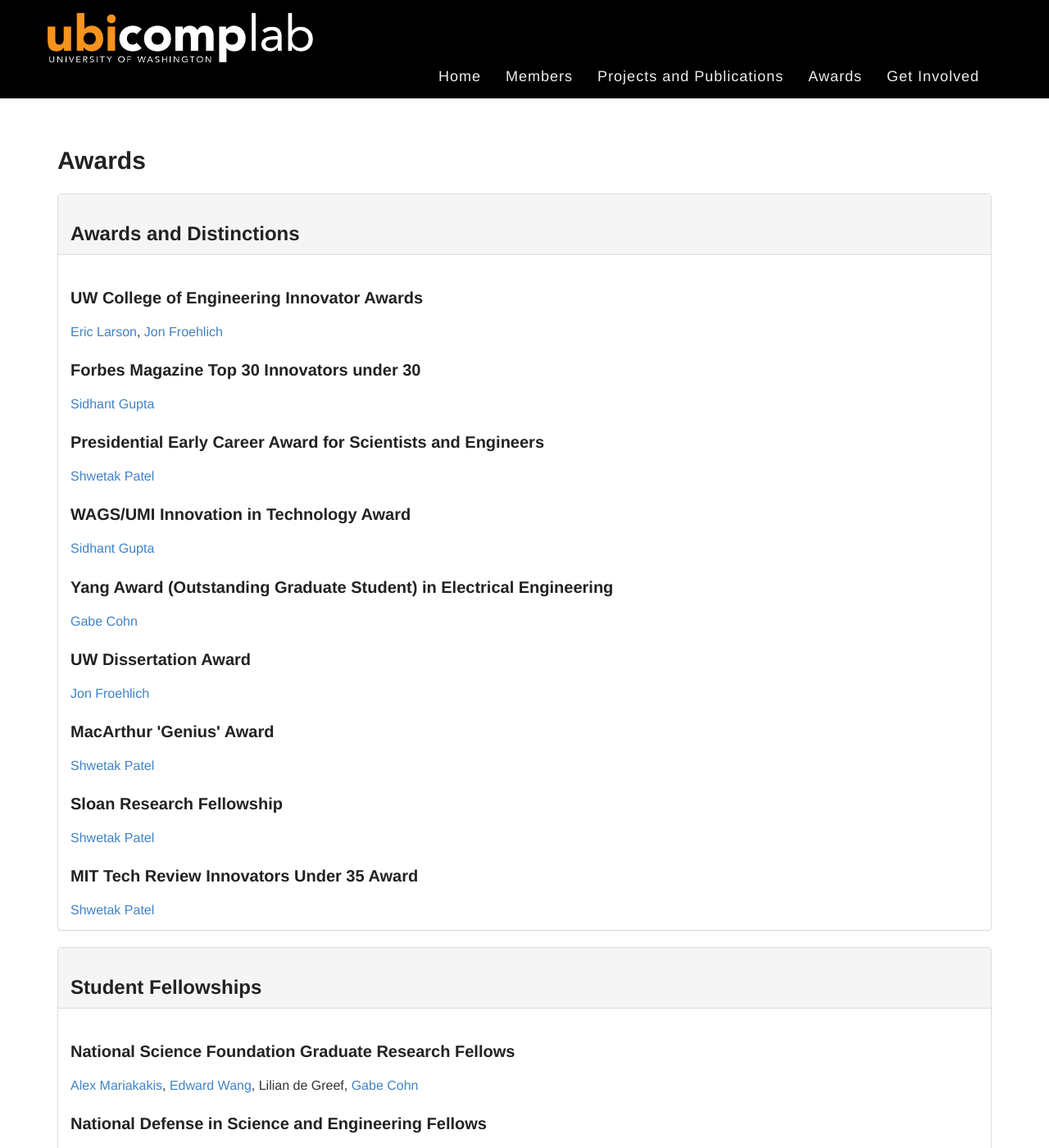
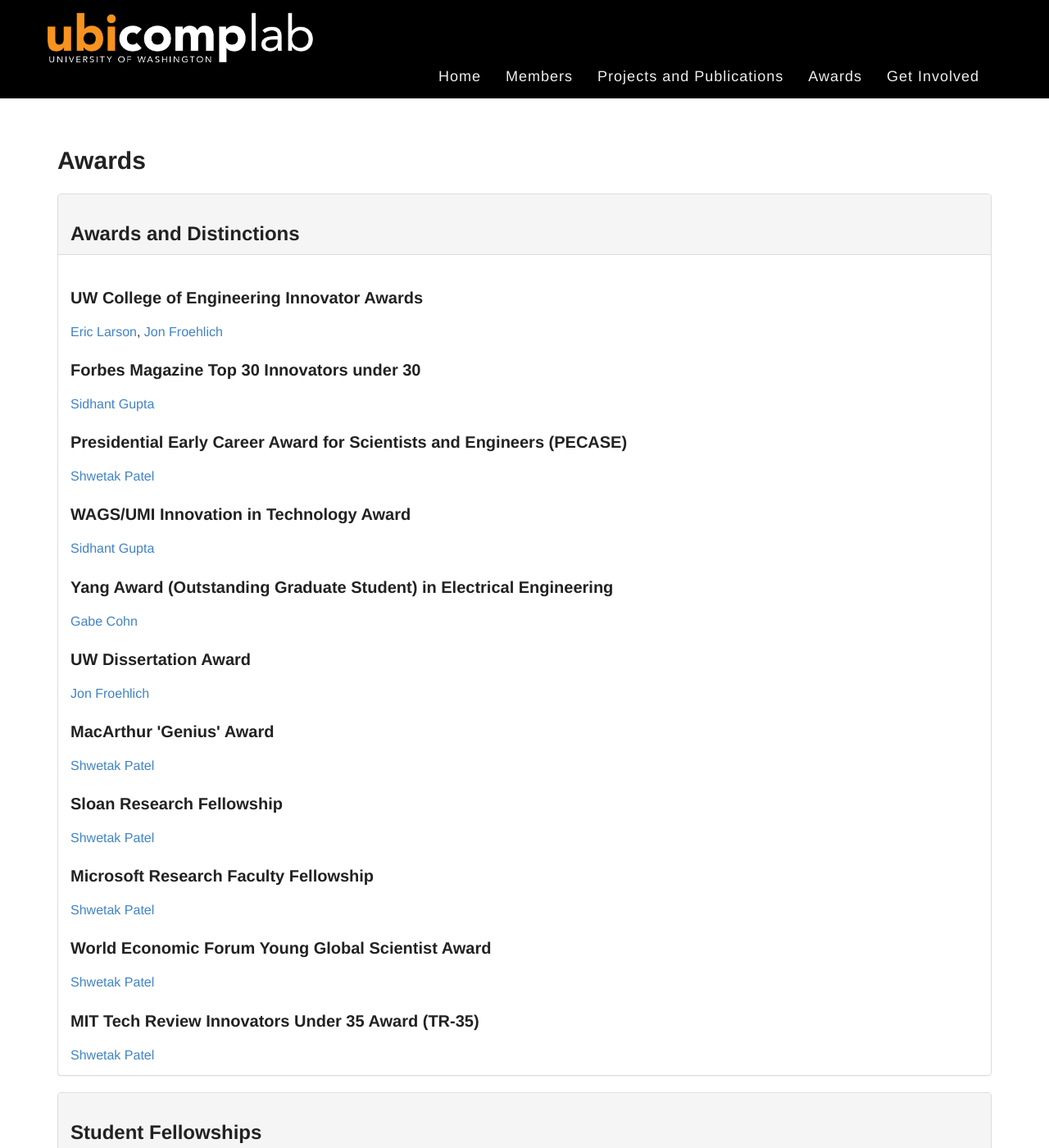
Before and after one commit to ubicomplab/ubicomplab.github.io, a Jekyll site: the page built from awards/index.html, in a window 1280 px wide and 1400 px high. Shown: the whole window at 82% size. Built offline with Jekyll 4.4.1, drawn with Linux system fonts in a browser that asks for light colours; some web fonts are replaced.

Commit message:
Update awards.yml

```diff
--- a/_data/awards.yml
+++ b/_data/awards.yml
@@ -4,7 +4,7 @@
 - name: Forbes Magazine Top 30 Innovators under 30
   people: [gupta]
 
-- name: Presidential Early Career Award for Scientists and Engineers
+- name: Presidential Early Career Award for Scientists and Engineers (PECASE)
   url: https://www.whitehouse.gov/the-press-office/2016/02/18/president-obama-honors-extraordinary-early-career-scientists
   people: [patel]
 
@@ -28,6 +28,13 @@
   url: http://www.sloan.org/sloan-research-fellowships/
   people: [patel]
 
-- name: MIT Tech Review Innovators Under 35 Award
+- name: Microsoft Research Faculty Fellowship
+  url: https://www.microsoft.com/en-us/research/making-the-world-a-better-place-one-fellow-at-a-time/
+  people: [patel]
+
+- name: World Economic Forum Young Global Scientist Award
+  people: [patel]
+
+- name: MIT Tech Review Innovators Under 35 Award (TR-35)
   url: http://www2.technologyreview.com/tr35/profile.aspx?TRID=814
   people: [patel]
```
